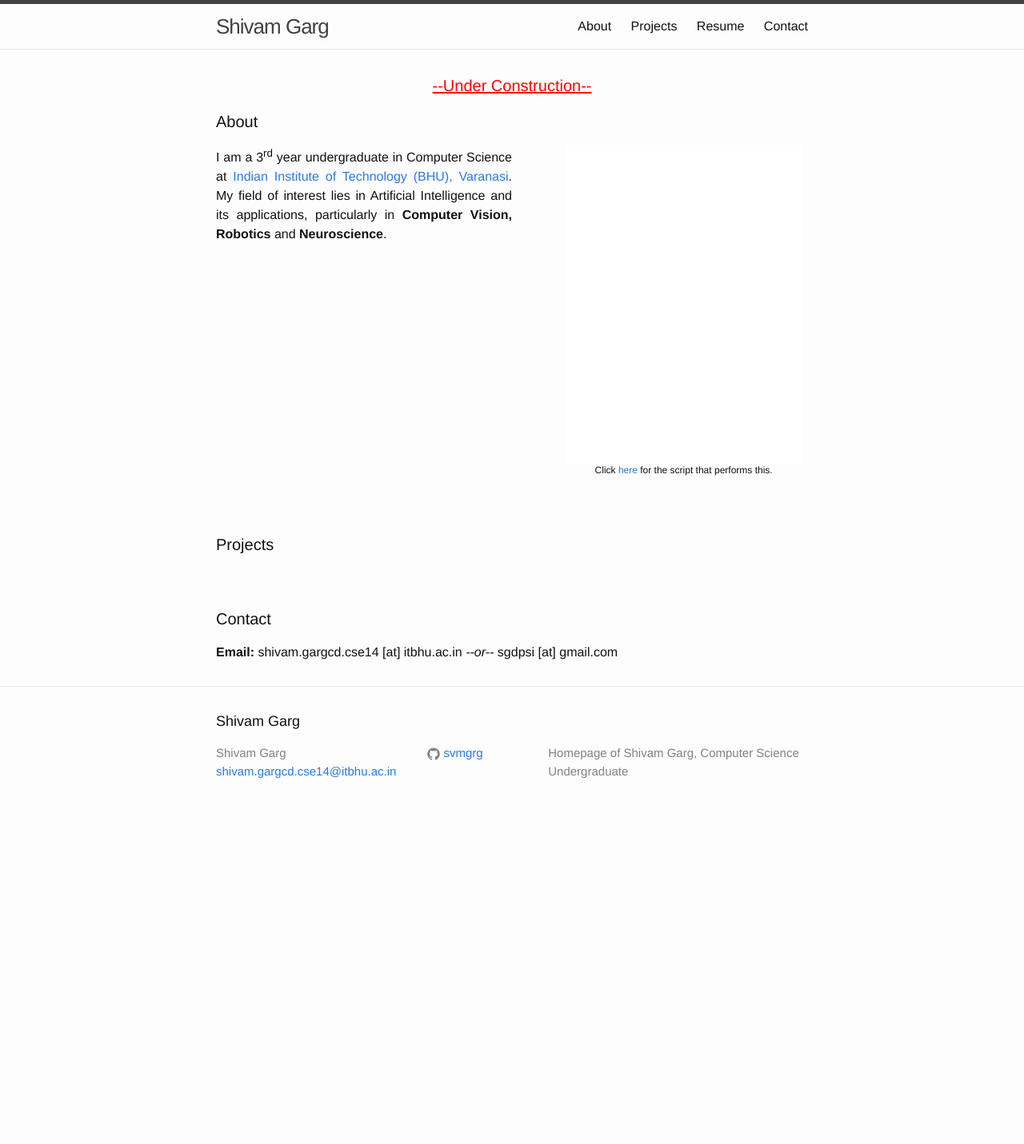
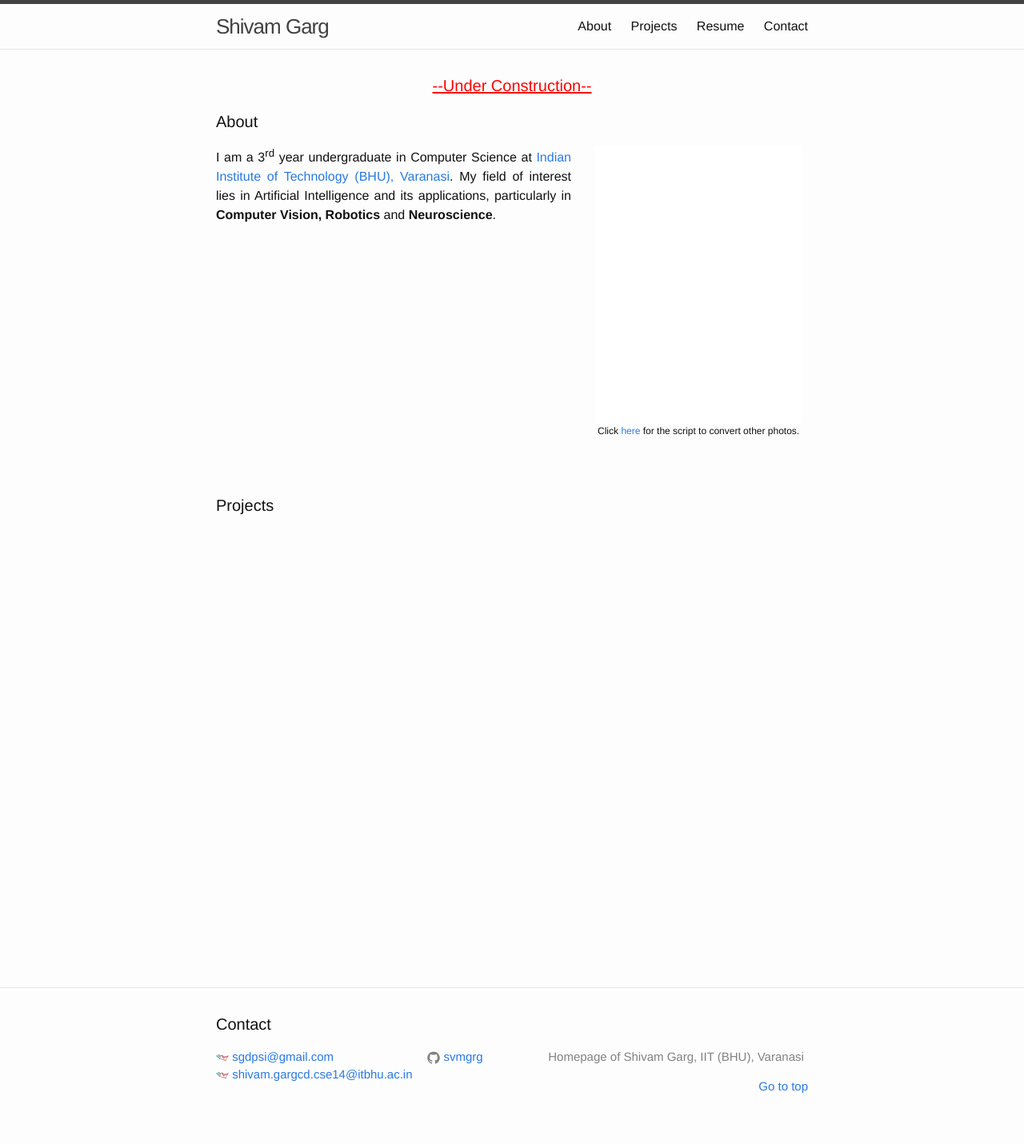
Before and after one commit to svmgrg/svmgrg.github.io, a Jekyll site: the page built from index.html, in a window 1280 px wide. Shown: the whole page at 80% size. Built offline with Jekyll 4.4.1, drawn with Linux system fonts in a browser that asks for light colours; before the commit the page ends 1036 px from its top, so only the background shows below that.

Commit message:
Email icon and internal hrefs

```diff
--- a/_config.yml
+++ b/_config.yml
@@ -7,9 +7,10 @@
 
 # Site settings
 title: Shivam Garg
-email: shivam.gargcd.cse14@itbhu.ac.in
+email: sgdpsi@gmail.com
+email2: shivam.gargcd.cse14@itbhu.ac.in
 description: > # this means to ignore newlines until "baseurl:"
-  Homepage of Shivam Garg, Computer Science Undergraduate
+  Homepage of Shivam Garg, IIT (BHU), Varanasi
 baseurl: "" # the subpath of your site, e.g. /blog
 url: "http://svmgrg.github.io/" # the base hostname & protocol for your site
 
--- a/_includes/footer.html
+++ b/_includes/footer.html
@@ -2,13 +2,20 @@
 
   <div class="wrapper">
 
-    <h2 class="footer-heading">{{ site.title }}</h2>
+    <h2 class="page-heading">Contact</h2>
 
     <div class="footer-col-wrapper">
       <div class="footer-col footer-col-1">
         <ul class="contact-list">
-          <li>{{ site.title }}</li>
-          <li><a href="mailto:{{ site.email }}">{{ site.email }}</a></li>
+	  <li>
+	    <a href="mailto:{{ site.email }}">{% include icon-email.html username=site.email %}
+	    </a>
+	  </li>
+	  <li>
+	    <a href="mailto:{{ site.email2 }}">
+	      {% include icon-email.html username=site.email2 %}
+	    </a>
+	  </li>
         </ul>
       </div>
 
@@ -24,6 +31,7 @@
 
       <div class="footer-col footer-col-3">
         <p>{{ site.description }}</p>
+	<p align='right'><a href='#top'> Go to top</a></p>
       </div>
     </div>
 
--- a/_includes/header.html
+++ b/_includes/header.html
@@ -14,10 +14,10 @@
       </a>
 
       <div class="trigger">
-        <a class="page-link" href="{{ my_page.url | prepend: site.baseurl }}">About</a>
-	<a class="page-link" href="{{ my_page.url | prepend: site.baseurl }}">Projects</a>
-	<a class="page-link" href="{{ my_page.url | prepend: site.baseurl }}">Resume</a>
-	<a class="page-link" href="{{ my_page.url | prepend: site.baseurl }}">Contact</a>
+        <a class="page-link" href="{{ '#about' | prepend: site.baseurl }}">About</a>
+	<a class="page-link" href="{{ '#projects' | prepend: site.baseurl }}">Projects</a>
+	<a class="page-link" href="{{ 'cv.pdf' | prepend: site.baseurl }}">Resume</a>
+	<a class="page-link" href="{{ '#contact' | prepend: site.baseurl }}">Contact</a>
 
       </div>
     </nav>
--- /dev/null
+++ b/_includes/icon-email.html
@@ -0,0 +1 @@
+<a href="https://github.com/{{ include.username }}"><span class="icon icon--email">{% include icon-email.svg %}</span><span class="username">{{ include.username }}</span></a>
--- a/index.html
+++ b/index.html
@@ -6,15 +6,15 @@
 
   <center><font color="red"><h1 class="page-heading"><u>--Under Construction--</u></h1></center></font>
 
-  <h1 class="page-heading">About</h1>
+  <h1 class="page-heading" id='about'>About</h1>
 
-  <p style="float: left;  text-align: justify; width: 50%; margin-right: 1%; margin-bottom: 0.5em;">
+  <p style="float: left;  text-align: justify; width: 60%; margin-right: 1%; margin-bottom: 0.5em;">
   I am a 3<sup>rd</sup> year undergraduate in Computer Science at <a href="http://www.iitbhu.ac.in/cse/" target='_blank'>Indian Institute of Technology (BHU), Varanasi</a>. My field of interest lies in Artificial Intelligence and its applications, particularly in <b>Computer Vision, Robotics</b> and <b>Neuroscience</b>.
   </p>
 
-  <p style="float: right; font-size: 9pt; text-align: center; width: 40%; margin-right: 1%; margin-bottom: 0.5em;">
+  <p style="float: right; font-size: 9pt; text-align: center; width: 35%; margin-right: 1%; margin-bottom: 0.5em;">
     <img src="shivam.gif" style="width: 100%">
-     Click <a href='https://github.com/svmgrg/pic2gif/' target='_blank'> here </a> for the script that performs this.
+     Click <a href='https://github.com/svmgrg/pic2gif/' target='_blank'> here </a> for the script to convert other photos.
   </p>
 
 
@@ -22,12 +22,22 @@
 
 
   <br><br>
-  <h1 class="page-heading">Projects</h1>
+  <h1 class="page-heading" id='projects'>Projects</h1>
+
+  <br><br>
+  <br><br>
+  <br><br>
+  <br><br>
+  <br><br>
+  <br><br>
+  <br><br>
+  <br><br>
+  <br><br>
+  <br><br>
 
 
+  <br><br>
+  <h6 id='contact'></h6>
 
-    <br><br>
-    <h1 class="page-heading">Contact</h1>
-    <b>Email:</b> shivam.gargcd.cse14 [at] itbhu.ac.in <i>--or--</i>  sgdpsi [at] gmail.com <br>
 
 </div>
```
Also changed, not shown: _includes/icon-email.svg (added), 7 other files.
